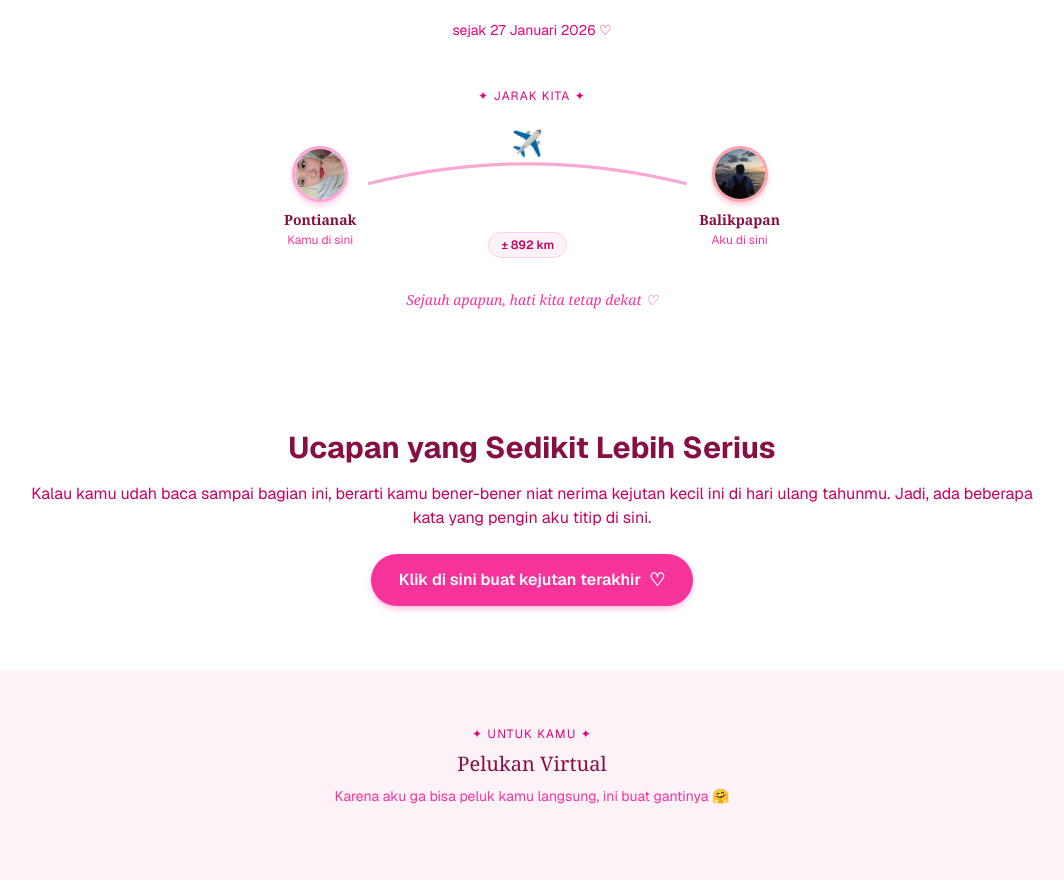
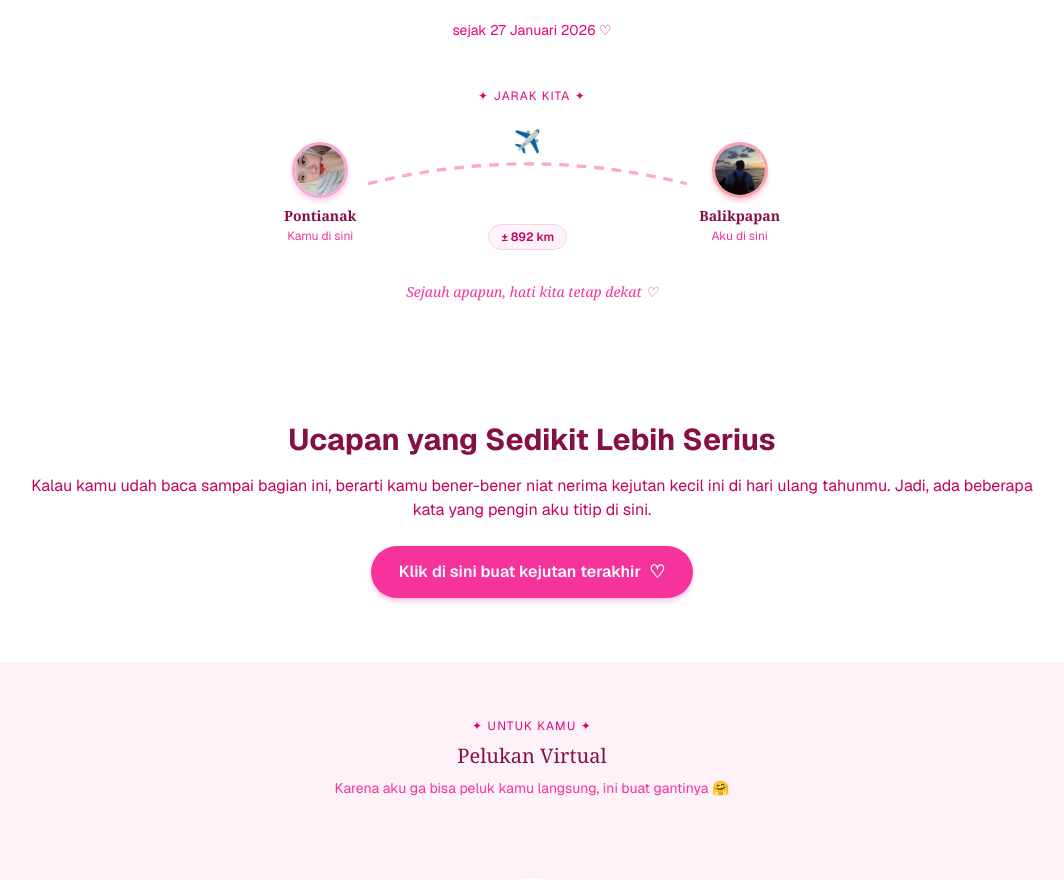
Before and after one commit to andiubai444-bot/harispesialkamu, a Next.js app: page / in a window 1280 px wide. Shown: the part 3980-4860 px from the top of the page, without its empty margins (108-1172 px from the left). Built offline with nearby package versions, Linux system fonts and the light colour scheme.

Commit message:
Update CounterBersama.tsx

```diff
--- a/components/CounterBersama.tsx
+++ b/components/CounterBersama.tsx
@@ -3,7 +3,6 @@ import { useEffect, useState } from "react";
 import Image from "next/image";
 
 const START_DATE = new Date("2026-01-27T00:00:00");
-
 const FOTO_AMEISHA = "/FotoKamu.jpg";
 const FOTO_ANDI = "/FotoKu.jpeg";
 
@@ -28,8 +27,12 @@ export default function CounterBersama() {
   }, []);
 
   useEffect(() => {
-    const t = setTimeout(() => setAnimated(true), 300);
-    return () => clearTimeout(t);
+    const t1 = setTimeout(() => setAnimated(false), 50);
+    const t2 = setTimeout(() => setAnimated(true), 200);
+    return () => {
+      clearTimeout(t1);
+      clearTimeout(t2);
+    };
   }, []);
 
   return (
@@ -74,39 +77,47 @@ export default function CounterBersama() {
           {/* Pontianak - Foto Ameisha */}
           <div className="flex flex-col items-center z-10">
             <div className="relative w-14 h-14 rounded-full border-[3px] border-pink-300 shadow-md shadow-pink-200 overflow-hidden mb-2">
-              <Image
-                src={FOTO_AMEISHA}
-                alt="Ameisha"
-                fill
-                className="object-cover"
-              />
+              <Image src={FOTO_AMEISHA} alt="Ameisha" fill className="object-cover" />
             </div>
             <p className="font-serif text-sm text-pink-900 font-semibold">Pontianak</p>
             <p className="text-xs text-pink-500 mt-0.5">Kamu di sini</p>
           </div>
 
           {/* Garis putus-putus */}
-          <div className="flex-1 mx-3 flex flex-col items-center relative">
-            <svg viewBox="0 0 200 60" className="w-full" style={{ overflow: "visible" }}>
+          <div className="flex-1 mx-3 flex flex-col items-center gap-2">
+            <svg
+              viewBox="0 0 200 50"
+              className="w-full"
+              style={{ overflow: "visible" }}
+            >
+              {/* Garis statis dulu sebagai background */}
+              <path
+                d="M 0,30 Q 100,5 200,30"
+                fill="none"
+                stroke="#fce7f3"
+                strokeWidth="2"
+                strokeDasharray="6 5"
+              />
+              {/* Garis animasi di atasnya */}
               <path
                 d="M 0,30 Q 100,5 200,30"
                 fill="none"
                 stroke="#f9a8d4"
                 strokeWidth="2"
+                strokeDasharray="6 5"
+                strokeDashoffset={animated ? "0" : "220"}
                 style={{
-                  strokeDasharray: 220,
-                  strokeDashoffset: animated ? 0 : 220,
-                  transition: "stroke-dashoffset 1.8s ease",
+                  transition: "stroke-dashoffset 2s ease 0.2s",
                 }}
               />
               <text
                 x="100"
-                y="10"
+                y="8"
                 textAnchor="middle"
-                fontSize="16"
+                fontSize="14"
                 style={{
                   opacity: animated ? 1 : 0,
-                  transition: "opacity 0.5s ease 1.5s",
+                  transition: "opacity 0.5s ease 1.8s",
                 }}
               >
                 ✈️
@@ -118,7 +129,7 @@ export default function CounterBersama() {
               style={{
                 opacity: animated ? 1 : 0,
                 transform: animated ? "translateY(0)" : "translateY(8px)",
-                transition: "opacity 0.5s ease 1.8s, transform 0.5s ease 1.8s",
+                transition: "opacity 0.5s ease 2s, transform 0.5s ease 2s",
               }}
             >
               <p className="text-xs font-semibold text-pink-700">± 892 km</p>
@@ -128,12 +139,7 @@ export default function CounterBersama() {
           {/* Balikpapan - Foto Andi */}
           <div className="flex flex-col items-center z-10">
             <div className="relative w-14 h-14 rounded-full border-[3px] border-rose-300 shadow-md shadow-rose-200 overflow-hidden mb-2">
-              <Image
-                src={FOTO_ANDI}
-                alt="Andi"
-                fill
-                className="object-cover"
-              />
+              <Image src={FOTO_ANDI} alt="Andi" fill className="object-cover" />
             </div>
             <p className="font-serif text-sm text-pink-900 font-semibold">Balikpapan</p>
             <p className="text-xs text-pink-500 mt-0.5">Aku di sini</p>
```
